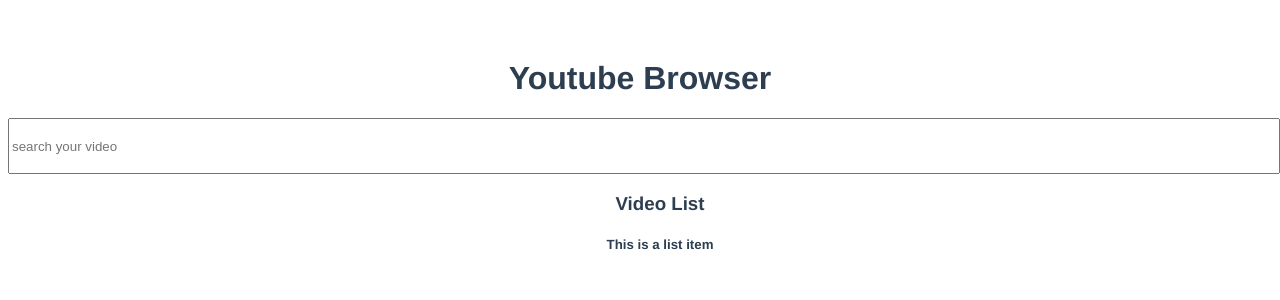
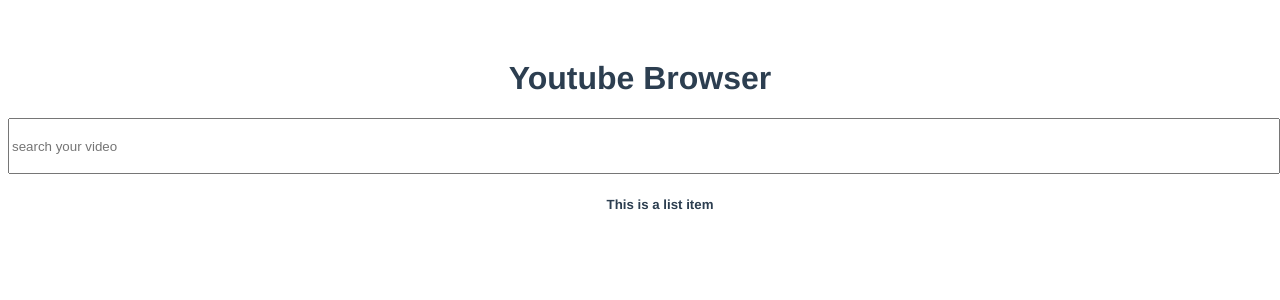
Before and after one commit to ajkacca457/youtube_browse_vue, a Vue app: page / in a window 1280 px wide. Shown: the top 300 px of the page. Built offline with nearby package versions, Linux system fonts and the light colour scheme.

Commit message:
add props validation

```diff
--- a/src/App.vue
+++ b/src/App.vue
@@ -21,14 +21,14 @@
   data(){
 
     return {
-      list: []
+      list: ["hello"]
     }
 
   },
 
   methods: {
     searchVideo(input) {
-      console.log(input);
+      console.log(input,this.list);
       axios.get("https://www.googleapis.com/youtube/v3/search", {
         params:{
           key:API_KEY,
--- a/src/components/VideoList.vue
+++ b/src/components/VideoList.vue
@@ -1,10 +1,8 @@
 <template>
 
 <ul>
-    <h3>Video List</h3>
-    <VideoItem/>
+    <VideoItem />
 </ul>
-
 
 </template>
 
```
